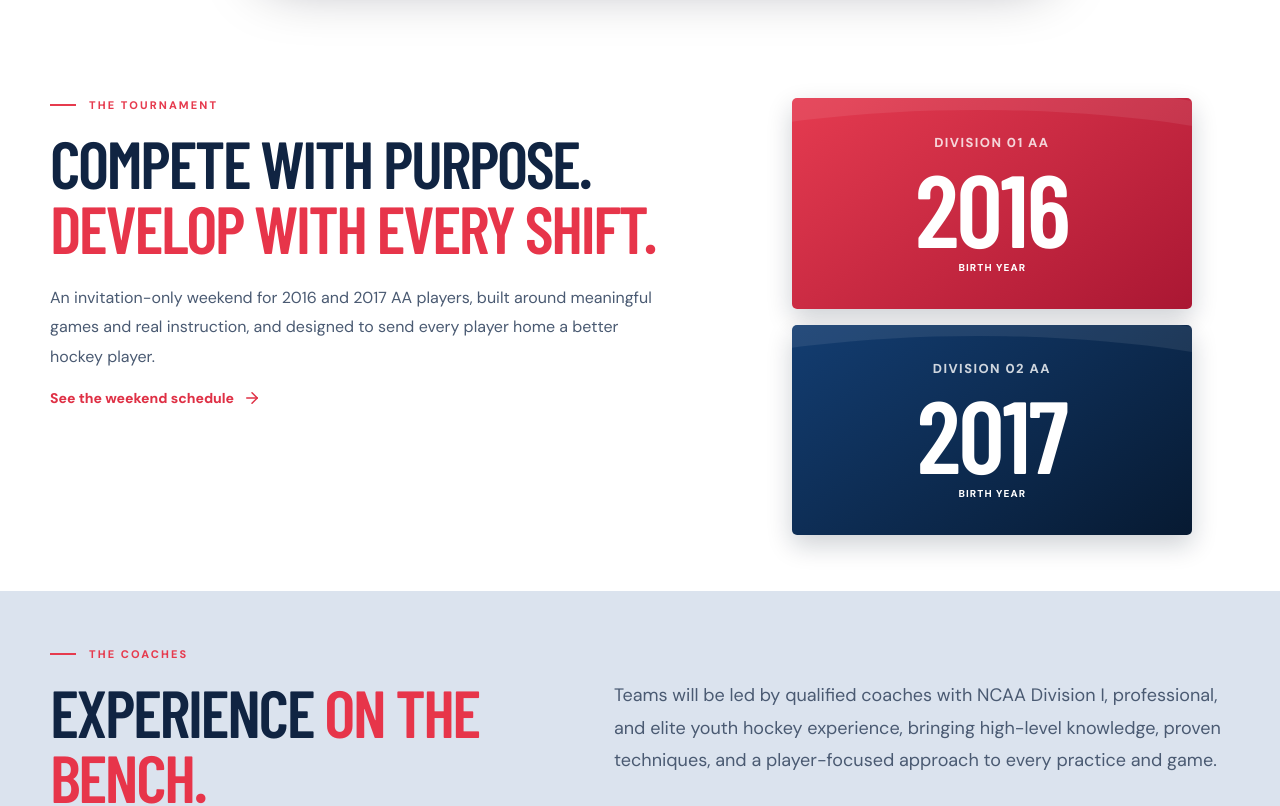
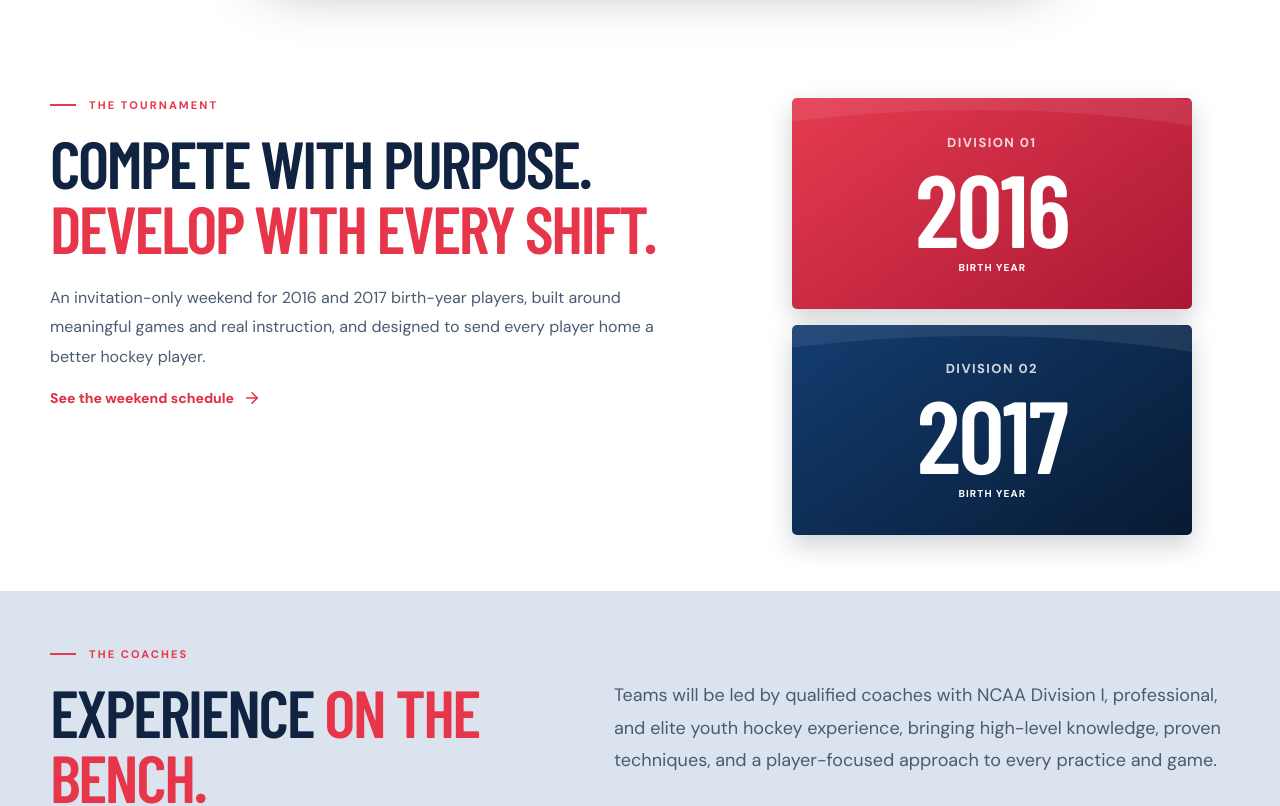
Before and after one commit to Avmannino/four_nations_tournament, a React (Vite) app: page / in a window 1280 px wide. Shown: the part 740-1546 px from the top of the page. Built offline with nearby package versions, Linux system fonts and the light colour scheme.

Commit message:
Remove AA level references; keep birth-year divisions
Co-Authored-By: Claude Opus 5.5 <noreply@anthropic.com>

```diff
--- a/index.html
+++ b/index.html
@@ -9,7 +9,7 @@
 
     <meta
       name="description"
-      content="Future Stars Four Nations Youth Games — an invitation-only tournament for 2016 and 2017 AA players on USA, Canada, Finland, and Sweden-themed teams. Competitive games, quality coaching, and a memorable weekend. August 6–8, 2027 at Wings Arena in Stamford, Connecticut."
+      content="Future Stars Four Nations Youth Games — an invitation-only tournament for 2016 and 2017 birth-year players on USA, Canada, Finland, and Sweden-themed teams. Competitive games, quality coaching, and a memorable weekend. August 6–8, 2027 at Wings Arena in Stamford, Connecticut."
     />
 
     <meta
@@ -18,7 +18,7 @@
     />
     <meta
       property="og:description"
-      content="Invitation-only 2016 & 2017 AA youth hockey. 5 games, teaching-focused coaching, and a weekend to remember. August 6–8, 2027 · Stamford, CT."
+      content="Invitation-only 2016 & 2017 birth-year youth hockey. 5 games, teaching-focused coaching, and a weekend to remember. August 6–8, 2027 · Stamford, CT."
     />
     <meta property="og:type" content="website" />
     <meta
--- a/src/App.jsx
+++ b/src/App.jsx
@@ -109,8 +109,8 @@ const faqs = [
     a: 'No. Players are assigned to USA, Canada, Finland, or Sweden-themed teams. The country theme is part of what makes the weekend unique. It is not an international competition, and a player’s nationality has nothing to do with team assignments.',
   },
   {
-    q: 'What birth years and skill level are eligible?',
-    a: 'The tournament is for 2016 AA and 2017 AA players. Each birth-year division has 4 country-themed teams of 15 players (8 forwards, 5 defense, and 2 goalies): USA, Canada, Finland, and Sweden.',
+    q: 'What birth years are eligible?',
+    a: 'The tournament is for 2016 and 2017 birth-year players. Each birth-year division has 4 country-themed teams of 15 players (8 forwards, 5 defense, and 2 goalies): USA, Canada, Finland, and Sweden.',
   },
   {
     q: 'Who coaches the teams?',
@@ -213,12 +213,12 @@ export default function App() {
         <section id="about" className="about-section section-pad">
           <div className="content-width about-layout">
             <div>
-              <SectionHeader eyebrow="THE TOURNAMENT" title={<>Compete with purpose.<br /><span className="highlight-word">Develop with every shift.</span></>} body="An invitation-only weekend for 2016 and 2017 AA players, built around meaningful games and real instruction, and designed to send every player home a better hockey player." />
+              <SectionHeader eyebrow="THE TOURNAMENT" title={<>Compete with purpose.<br /><span className="highlight-word">Develop with every shift.</span></>} body="An invitation-only weekend for 2016 and 2017 birth-year players, built around meaningful games and real instruction, and designed to send every player home a better hockey player." />
               <a href="#format" className="inline-link">See the weekend schedule <ArrowRight size={18} /></a>
             </div>
             <div className="about-showcase">
-              <div className="showcase-card showcase-card--one"><span className="showcase-label">DIVISION 01 AA</span><div className="showcase-year"><strong>2016</strong><span>BIRTH YEAR</span></div></div>
-              <div className="showcase-card showcase-card--two"><span className="showcase-label">DIVISION 02 AA</span><div className="showcase-year"><strong>2017</strong><span>BIRTH YEAR</span></div></div>
+              <div className="showcase-card showcase-card--one"><span className="showcase-label">DIVISION 01</span><div className="showcase-year"><strong>2016</strong><span>BIRTH YEAR</span></div></div>
+              <div className="showcase-card showcase-card--two"><span className="showcase-label">DIVISION 02</span><div className="showcase-year"><strong>2017</strong><span>BIRTH YEAR</span></div></div>
             </div>
           </div>
         </section>
```
